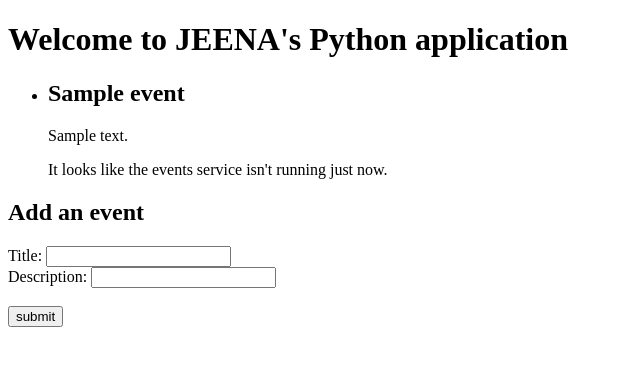
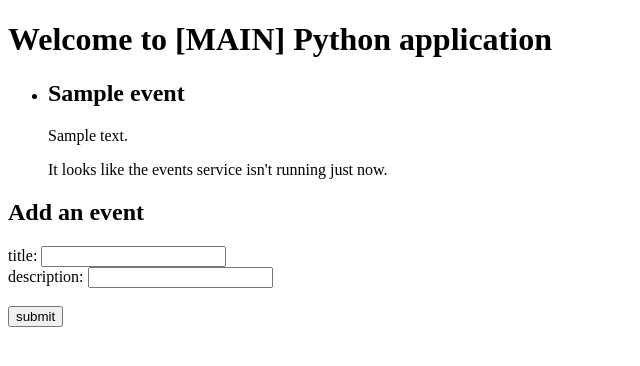
Before and after one commit to jeenapandit/aer-python-project, a Flask app: template templates/home.html in a window 1280 px wide. Shown: the top 366 px of the page, without its empty margins (0-640 px from the left). Run offline with Flask 2, Linux system fonts and the light colour scheme; the template is opened without the code that fills it: most values are stand-ins (such as "Sample title", 1, 10 or a date in 2020).

Commit message:
Update layout.html

```diff
--- a/templates/layout.html
+++ b/templates/layout.html
@@ -3,21 +3,21 @@
 <head>
   <meta charset="utf-8" />
   <meta http-equiv="X-UA-Compatible" content="IE=edge" />
-  <title>Team JEENA's Python Website</title>
+  <title>Team [MAIN] Python Website</title>
   <meta name="HandheldFriendly" content="True" />
   <meta name="viewport" content="width=device-width, initial-scale=1.0, viewport-fit=cover" />
 </head>
 <body>
   <div>
-      <h1>Welcome to JEENA's Python application</h1>
+      <h1>Welcome to [MAIN] Python application</h1>
       {% block content %}
       {% endblock %}
 </div>
 <div>
   <h2>Add an event</h2>
     <form action="/event" method="post">
-       Title: <input name="title" type="text" /> <br />
-       Description: <input name="description" type="text" /> <br />
+       title: <input name="title" type="text" /> <br />
+       description: <input name="description" type="text" /> <br />
        <br />
         <input type="submit" name="submit" value="submit" />
     </form>
```
